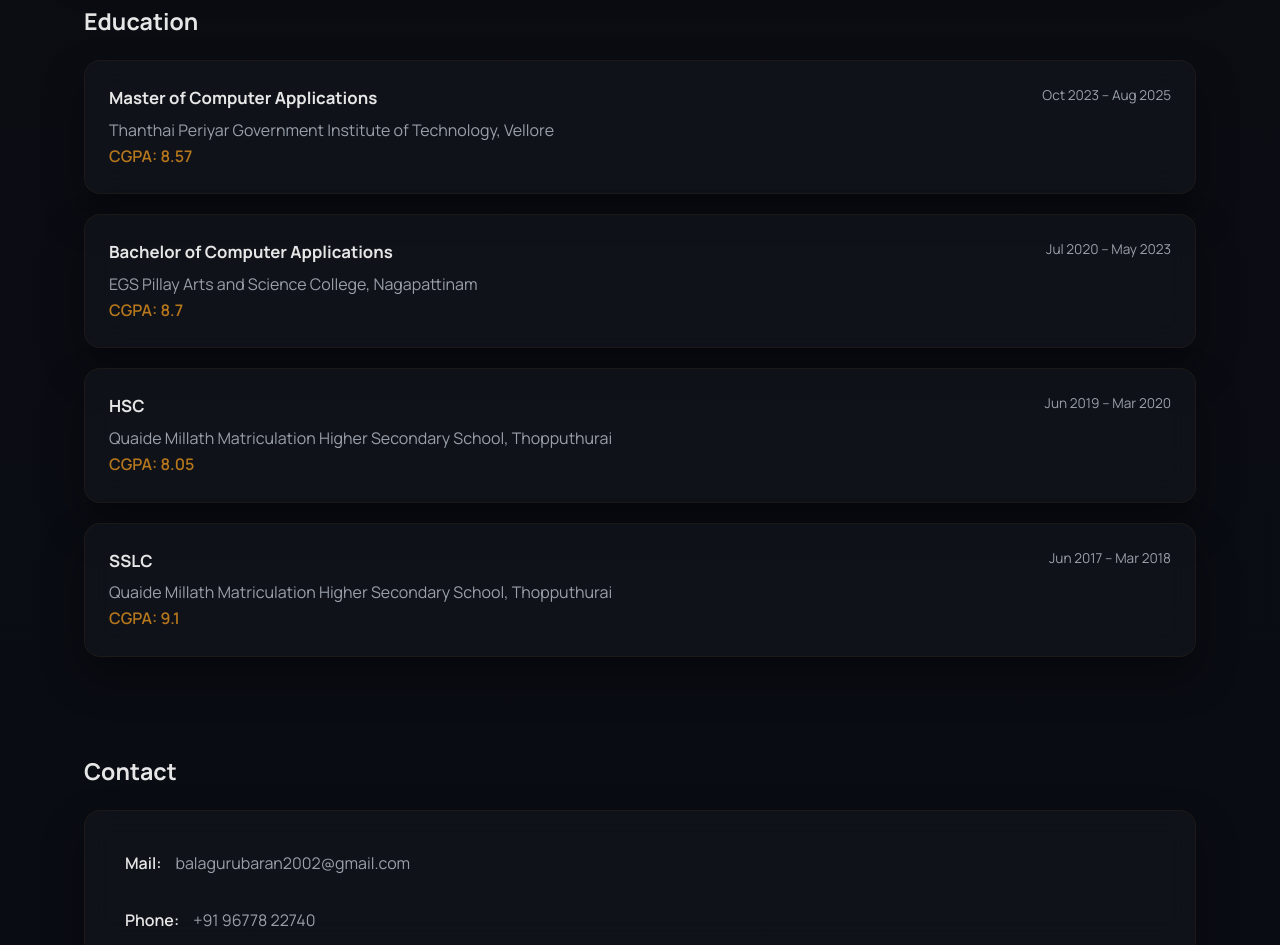
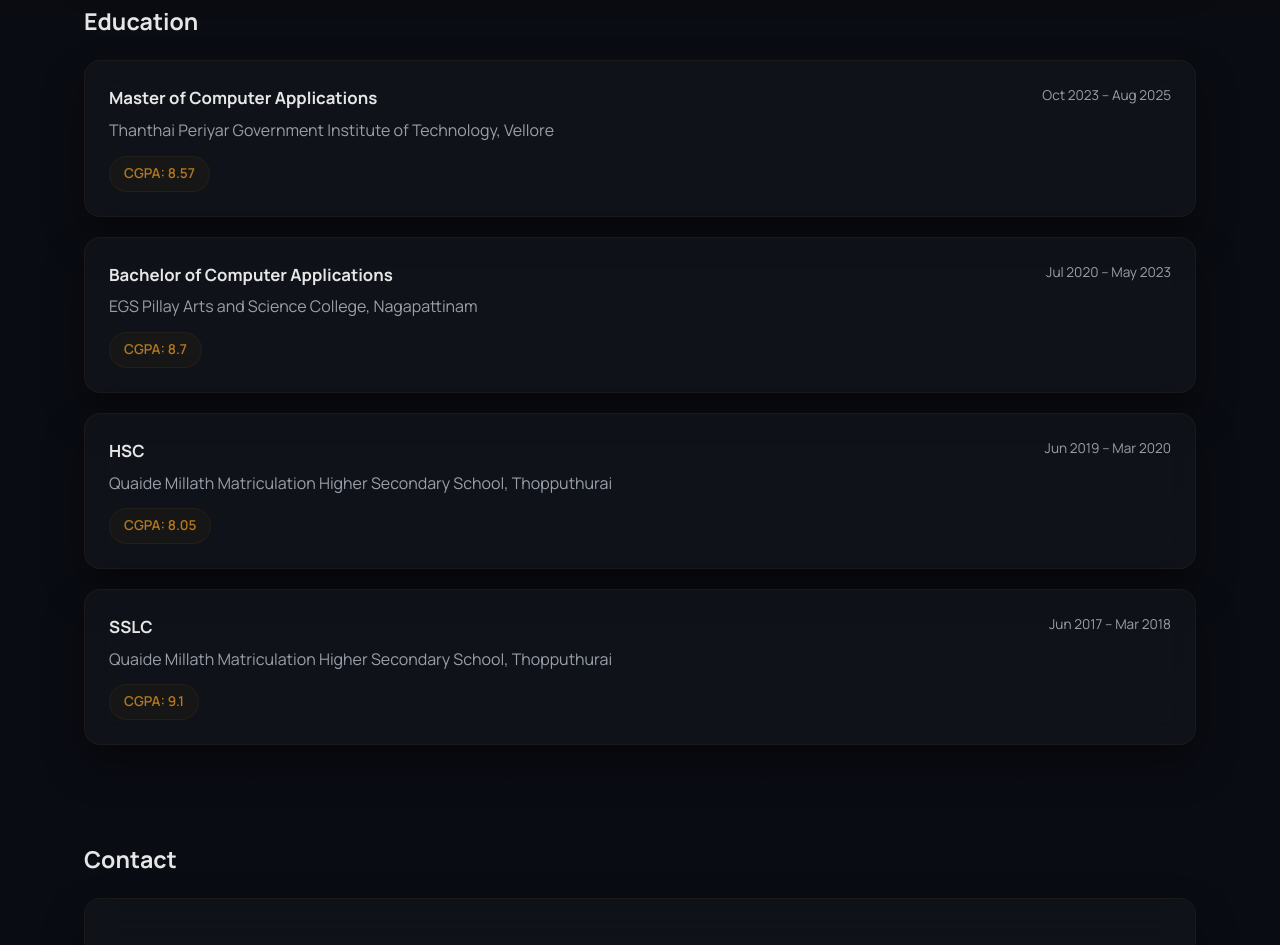
Before and after one commit to Balagurubarann/portfolio, a plain HTML site: page index.html in a window 1280 px wide. Shown: the part 2161-3106 px from the top of the page. Drawn offline with Linux system fonts and the light colour scheme.

Commit message:
Replace CGPA spans with skill tag divs

```diff
--- a/index.html
+++ b/index.html
@@ -215,7 +215,9 @@
           <span>Oct 2023 – Aug 2025</span>
         </div>
         <p class="summary">Thanthai Periyar Government Institute of Technology, Vellore</p>
-        <span class="cgpa">CGPA: 8.57</span>
+        <div class="skill-tags" style="margin-top:12px;">
+          <span class="skill-tag" style="font-weight: 600;">CGPA: 8.57</span>
+        </div>
       </div>
       <div class="card">
         <div class="item-header">
@@ -223,7 +225,9 @@
           <span>Jul 2020 – May 2023</span>
         </div>
         <p class="summary">EGS Pillay Arts and Science College, Nagapattinam</p>
-        <span class="cgpa">CGPA: 8.7</span>
+        <div class="skill-tags" style="margin-top:12px;">
+          <span class="skill-tag" style="font-weight: 600;">CGPA: 8.7</span>
+        </div>
       </div>
       <div class="card">
         <div class="item-header">
@@ -231,7 +235,9 @@
           <span>Jun 2019 – Mar 2020</span>
         </div>
         <p class="summary">Quaide Millath Matriculation Higher Secondary School, Thopputhurai</p>
-        <span class="cgpa">CGPA: 8.05</span>
+        <div class="skill-tags" style="margin-top:12px;">
+          <span class="skill-tag" style="font-weight: 600;">CGPA: 8.05</span>
+        </div>
       </div>
       <div class="card">
         <div class="item-header">
@@ -239,7 +245,9 @@
           <span>Jun 2017 – Mar 2018</span>
         </div>
         <p class="summary">Quaide Millath Matriculation Higher Secondary School, Thopputhurai</p>
-        <span class="cgpa">CGPA: 9.1</span>
+        <div class="skill-tags" style="margin-top:12px;">
+          <span class="skill-tag" style="font-weight: 600;">CGPA: 9.1</span>
+        </div>
       </div>
     </section>
 
```
